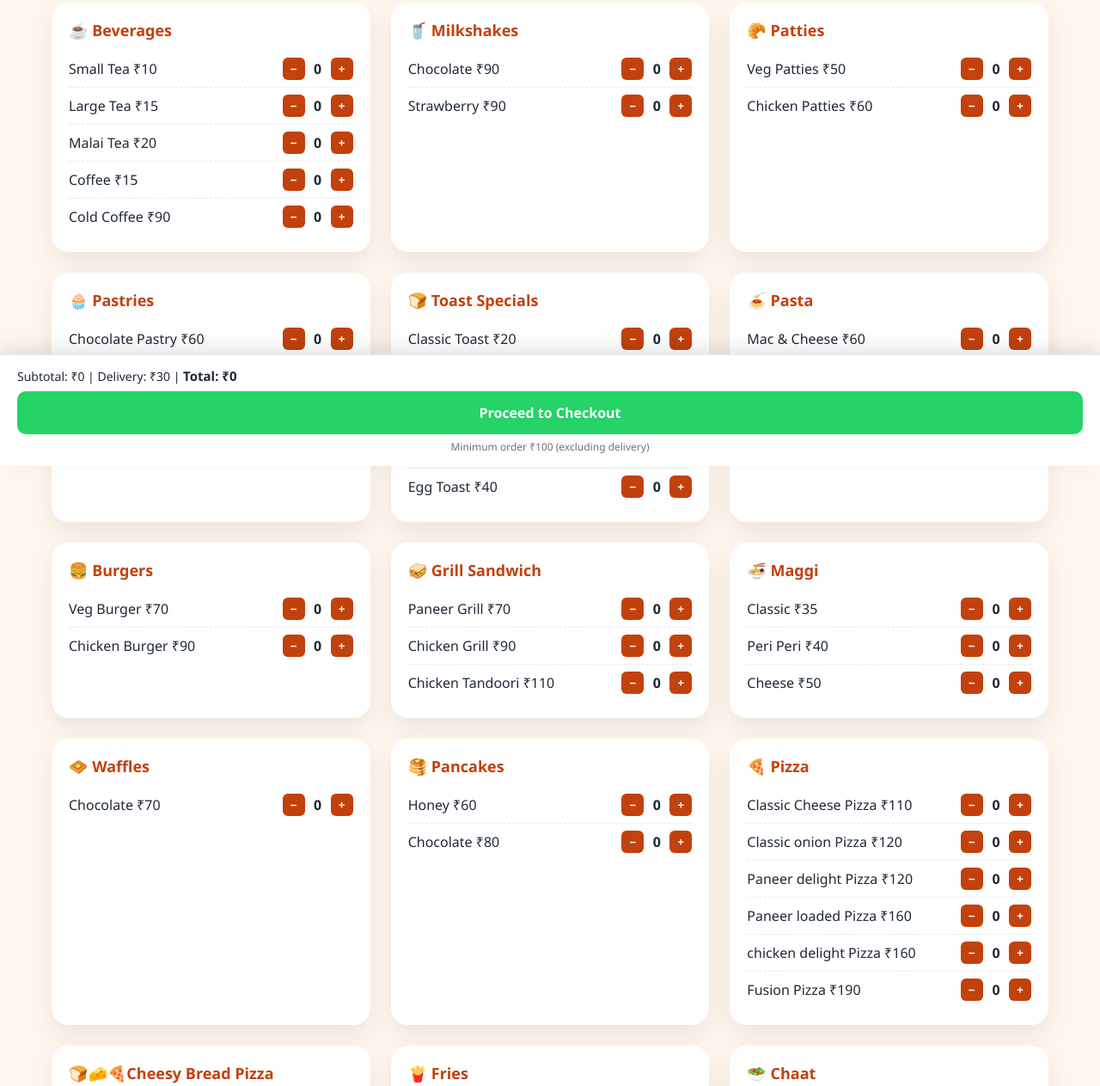
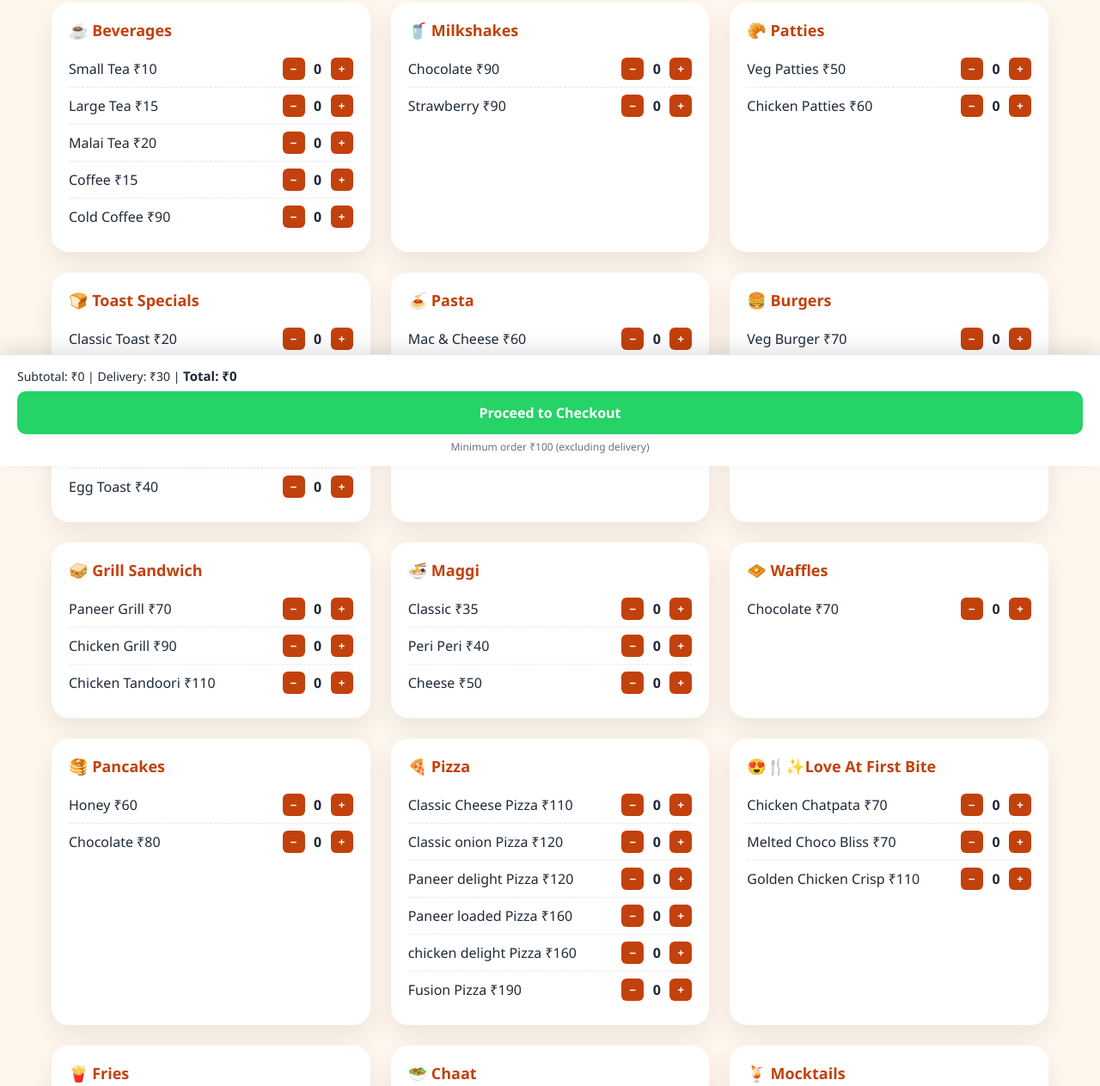
Before and after one commit to helpkhazaana-eng/Khazaana, a plain HTML site: page cups-n-crumbs-menu.html in a window 1280 px wide. Shown: the part 258-1521 px from the top of the page at 86% size. Drawn offline with Linux system fonts and the light colour scheme.

Commit message:
Add files via upload

```diff
--- a/cups-n-crumbs-menu.html
+++ b/cups-n-crumbs-menu.html
@@ -110,7 +110,6 @@ const menuData = {
   "☕ Beverages": [["Small Tea",10],["Large Tea",15],["Malai Tea",20],["Coffee",15],["Cold Coffee",90]],
   "🥤 Milkshakes": [["Chocolate",90],["Strawberry",90]],
   "🥐 Patties": [["Veg Patties",50],["Chicken Patties",60]],
-  "🧁 Pastries": [["Chocolate Pastry",60],["Black Forest Pastry",60],["Chocolate Pastry",60]],
   "🍞 Toast Specials": [["Classic Toast",20],["Butter Toast",25],["Cheese Toast",40],["French Toast",70],["Egg Toast",40]],
   "🍝 Pasta": [["Mac & Cheese",60],["Tomato Pasta",50]],
   "🍔 Burgers": [["Veg Burger",70],["Chicken Burger",90]],
@@ -119,7 +118,7 @@ const menuData = {
   "🧇 Waffles": [["Chocolate",70]],
   "🥞 Pancakes": [["Honey",60],["Chocolate",80]],
   "🍕 Pizza": [["Classic Cheese Pizza",110],["Classic onion Pizza",120],["Paneer delight Pizza",120],["Paneer loaded Pizza",160],["chicken delight Pizza",160],["Fusion Pizza",190]],
-  "🍞🧀🍕Cheesy Bread Pizza": [["Chicken ",70],["paneer",50]],
+  "😍🍴✨Love At First Bite": [["Chicken Chatpata ",70],["Melted Choco Bliss",70],["Golden Chicken Crisp",110]],
   "🍟 Fries": [["Salted Fries",50],["Peri Peri Fries",60]],
   "🥗 Chaat": [["Samosa Chaat",40]],
   "🍹 Mocktails": [["Blue Lagoon",90],["Virgin Mojito",90],["Kala Khatta",90]],
```
